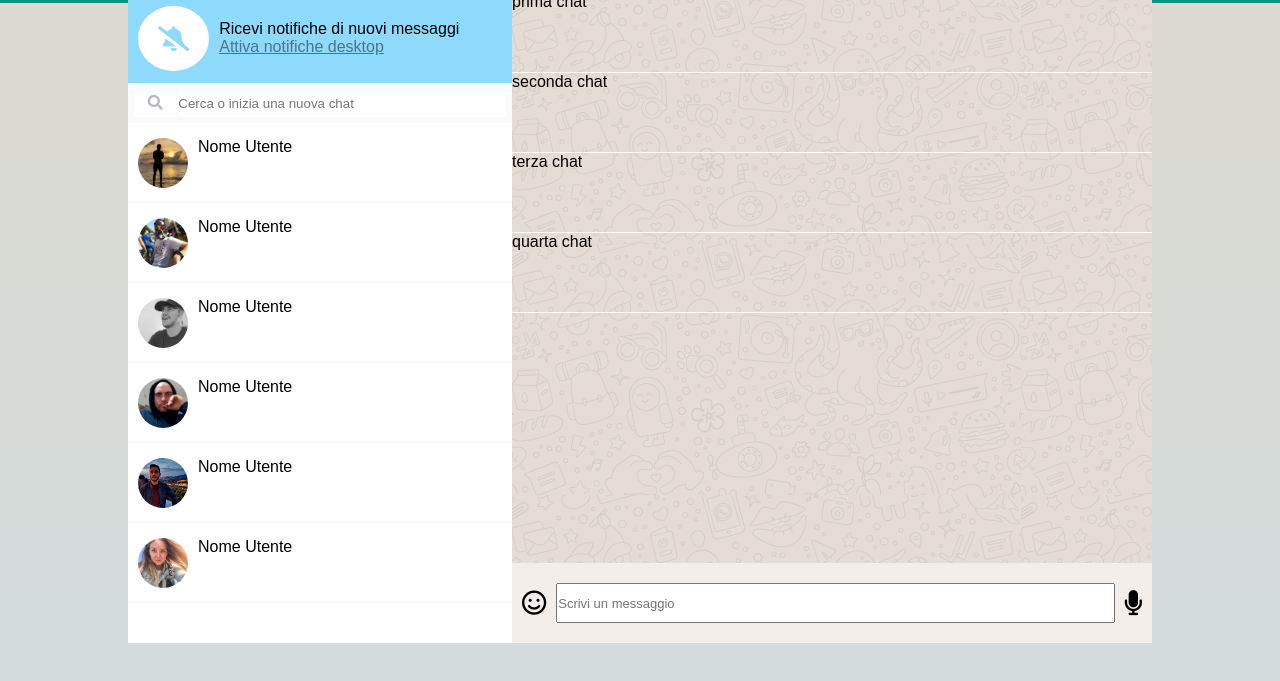
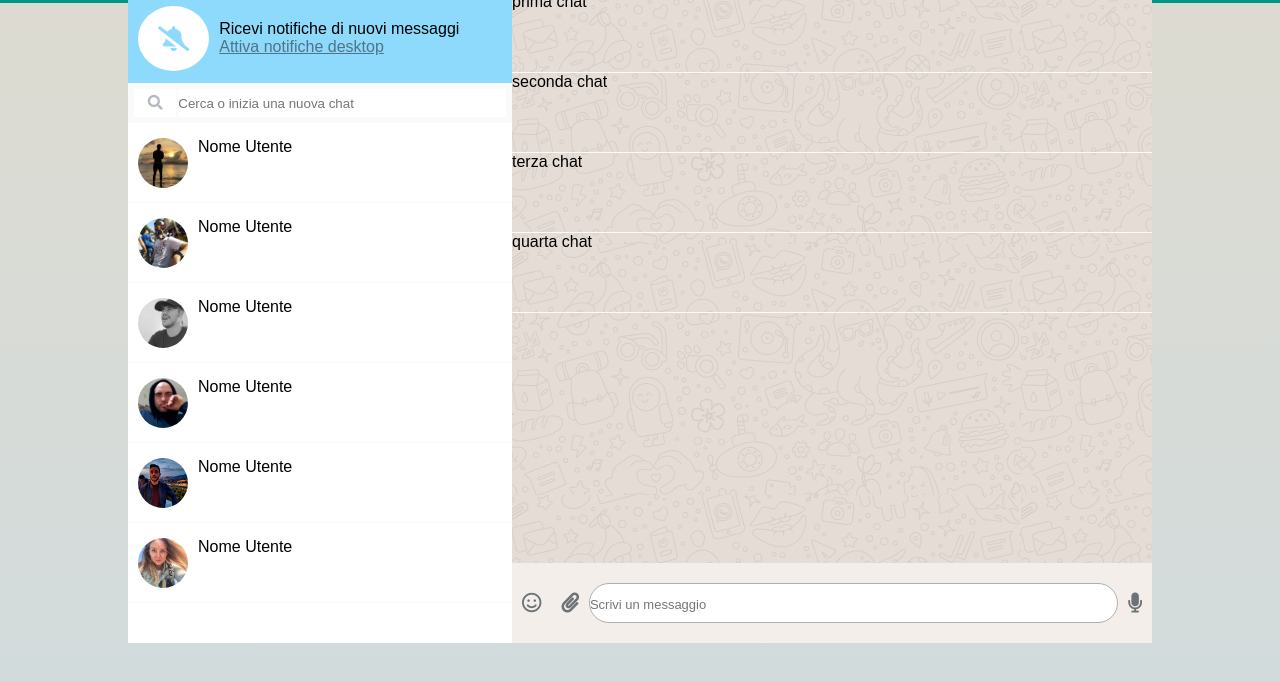
Before and after one commit to Emanuele-Cannone/js-html-css-boolzap, a plain HTML site: page index.html in a window 1280 px wide. Shown: the part 117-798 px from the top of the page. Drawn offline with Linux system fonts and the light colour scheme.

Commit message:
now finish layout

```diff
--- a/css/style.css
+++ b/css/style.css
@@ -233,13 +233,18 @@ button i{
 }
 
 .messaggio i{
-    font-size: 25px;
+    font-size: 20px;
     margin: 0 10px;
+    color: #6b7376;
 }
 
 .messaggio input{
     flex-grow: 1;
     height: 40px;
+    border-radius: 20px;
+    border: 1px solid #afafaf;
+    font-size: 18px;
+    outline: none;
 }
 
 .messaggio input::placeholder{
--- a/index.html
+++ b/index.html
@@ -113,6 +113,7 @@
             <!-- messaggio -->
             <div class="messaggio">
                 <div><i class="far fa-smile"></i></div>
+                <div><i class="fas fa-paperclip"></i></div>
                 <input type="text" placeholder="Scrivi un messaggio">
                 <div><i class="fas fa-microphone"></i></div>
             </div>
```
